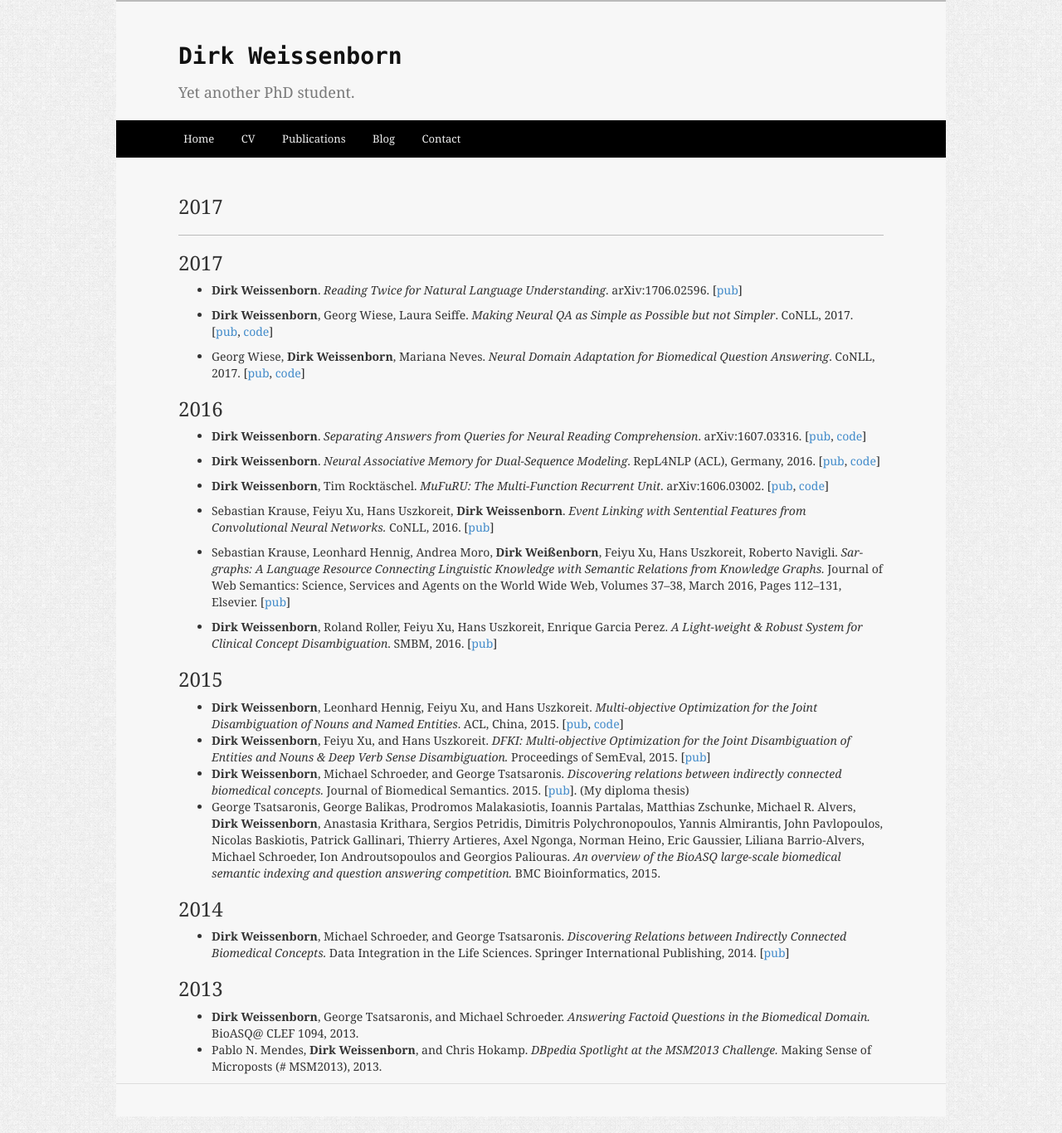
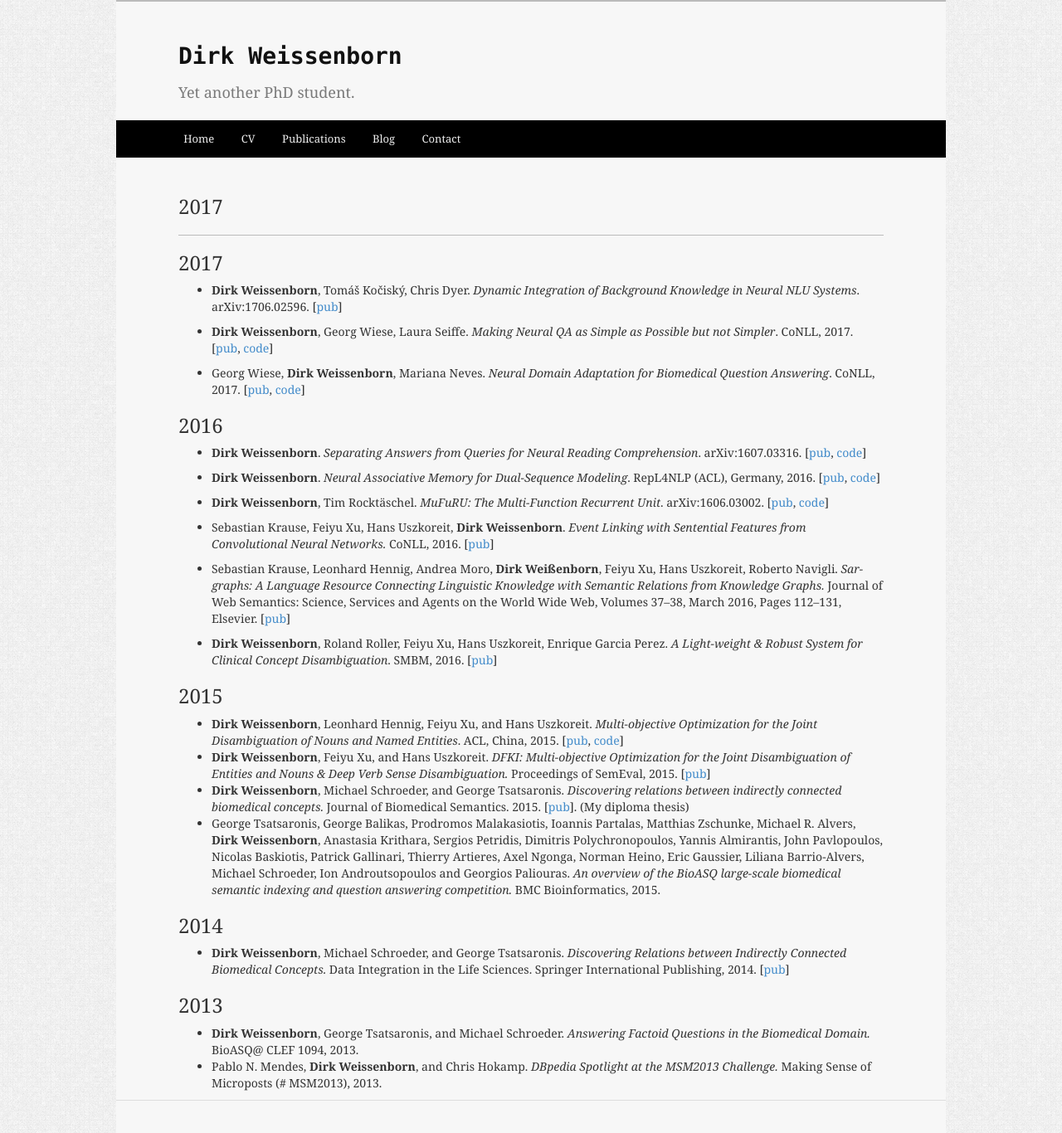
Before and after one commit to dirkweissenborn/dirkweissenborn.github.io, a Jekyll site: the page built from publications.md, in a window 1280 px wide. Shown: the whole page at 83% size. Built offline with Jekyll 4.4.1, drawn with Linux system fonts in a browser that asks for light colours; our own code applies the rules of GitHub Pages for plain Markdown files.

Commit message:
Update publications.md

```diff
--- a/publications.md
+++ b/publications.md
@@ -6,7 +6,7 @@ layout: page
 2017
 ----
 
-*   **Dirk Weissenborn**. _Reading Twice for Natural Language Understanding_. arXiv:1706.02596. [[pub](https://arxiv.org/abs/1706.02596)]
+*   **Dirk Weissenborn**, Tomáš Kočiský, Chris Dyer. _Dynamic Integration of Background Knowledge in Neural NLU Systems_. arXiv:1706.02596. [[pub](https://arxiv.org/abs/1706.02596v2)]
 
 *   **Dirk Weissenborn**, Georg Wiese, Laura Seiffe. _Making Neural QA as Simple as Possible but not Simpler_. CoNLL, 2017. [[pub](https://www.aclweb.org/anthology/K/K17/K17-1028.pdf), [code](https://github.com/georgwiese/biomedical-qa)]
 
```
